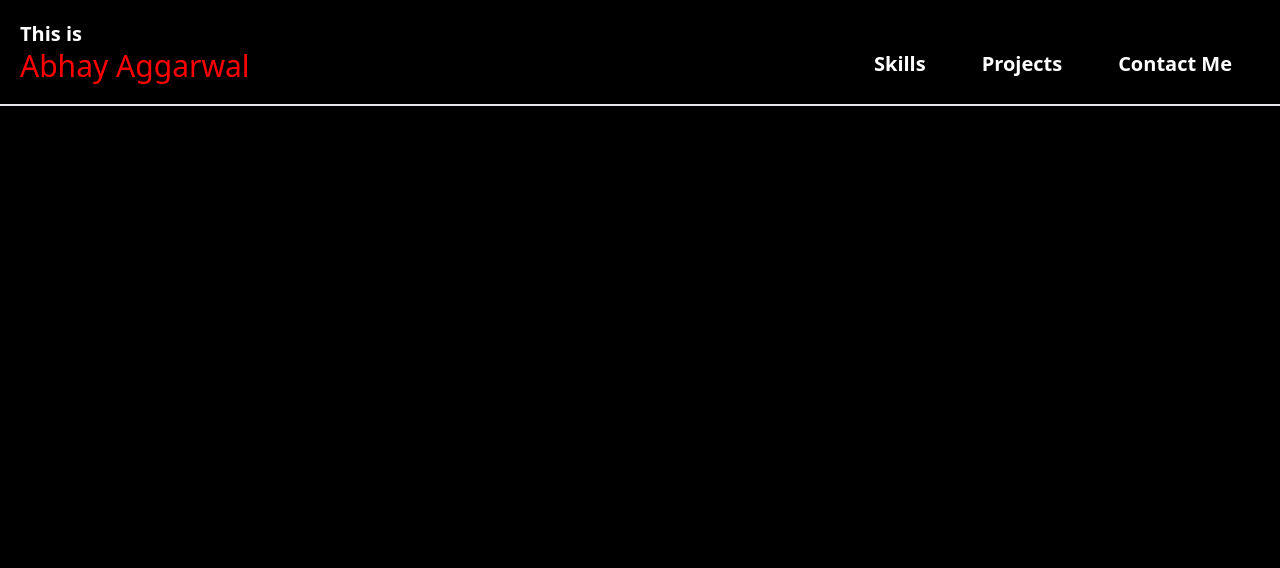
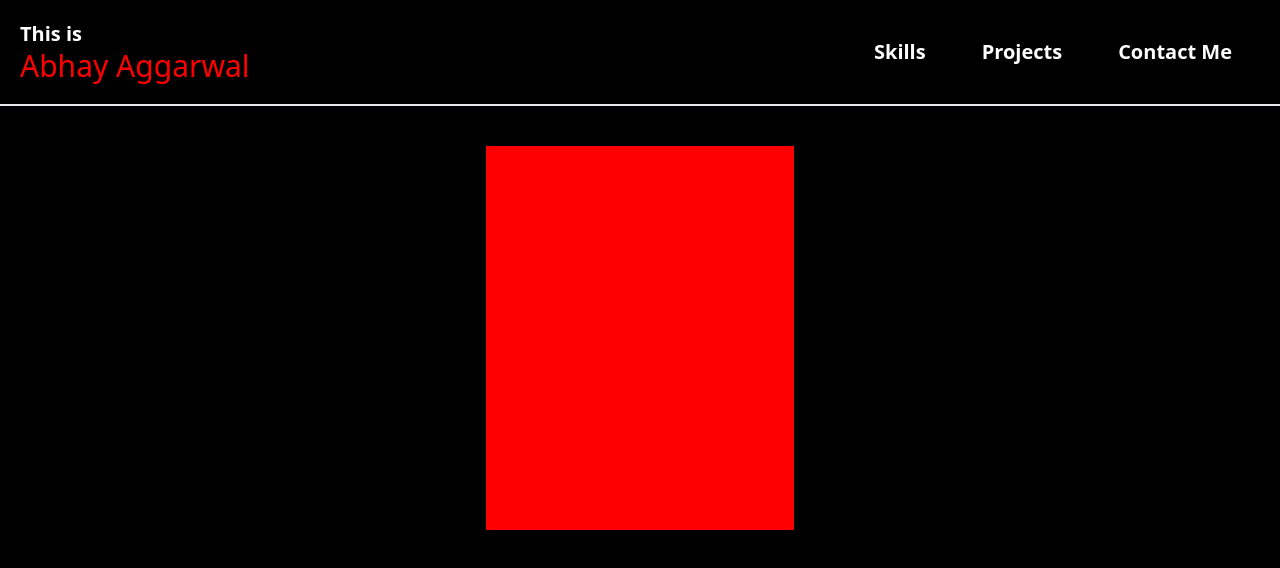
Before and after one commit to abhay-ag/Portfolio, a website: page public/index.html in a window 1280 px wide. Drawn offline with Linux system fonts and the light colour scheme.

Commit message:
skill cards made | custom style added in config

```diff
--- a/public/index.html
+++ b/public/index.html
@@ -9,7 +9,7 @@
 </head>
 <body class="bg-black">
     <!-- NAVBAR COMPONENT START -->
-    <nav class="container border-b-2 m-auto flex flex-col justify-center h-max md:flex-row md:items-center md:justify-start box-border px-5 py-3 sticky top-0">
+    <nav class="container border-b-2 m-auto flex flex-col justify-center h-max md:flex-row md:items-center md:justify-start box-border bg-black px-5 py-3 sticky top-0">
         <div class="flex flex-1 md:flex-[0.3_1_0%] flex-col justify-center h-20 font-bold text-white text-xl">
             This is<br>
             <div class="text-red-950 text-3xl font-light">
@@ -23,5 +23,14 @@
         </div>
     </nav>
     <!-- NAVBAR COMPONENT FINISH -->
+    <!-- HERO BANNER -->
+    <!-- HERO BANNER END -->
+    <!-- SKILLS COMPONENT -->
+    <div class="w-3/4 flex flex-col mt-0 md:mt-10 md:flex-row items-center md:justify-between h-fit box-border m-auto ">
+        <div class="w-full md:w-5/15 mt-5 md:mt-0 bg-black h-96"></div>
+        <div class="w-full md:w-5/15 mt-5 md:mt-0 bg-red-950 h-96"></div>
+        <div class="w-full md:w-5/15 mt-5 md:mt-0 bg-black h-96"></div>
+    </div>
+    <!-- SKILLS COMPONENT END -->
 </body>
 </html>
--- a/tailwind.config.js
+++ b/tailwind.config.js
@@ -6,6 +6,9 @@
         red: {
           950: '#ff0000',
         },
+      },
+      width:{
+        "5/15": '32%',
       }
     },
   },
```
Also changed, not shown: public/style.css.
